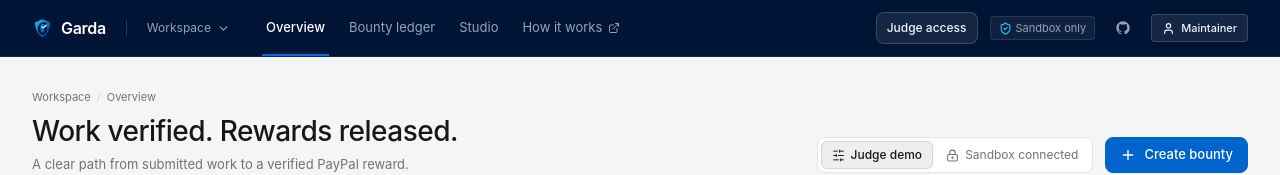
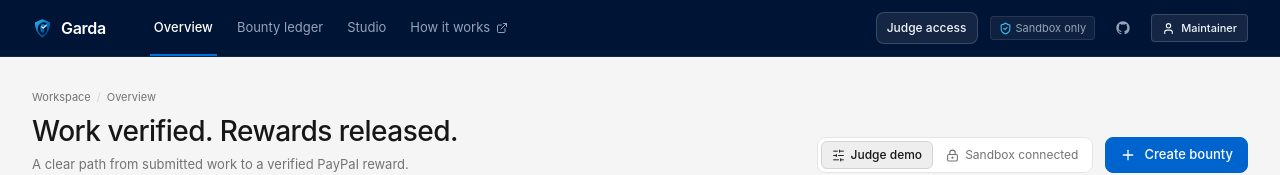
Before and after one commit to ralvyathaya/bountyguard, a Next.js app: page / in a window 1280 px wide. Shown: the top 175 px of the page. Built offline with nearby package versions, Linux system fonts and the light colour scheme; no server answers; what ag-grid-community would draw is missing.

Commit message:
refactor(ui): streamline topbar navigation by removing unused workspace dropdown

```diff
--- a/app/globals.css
+++ b/app/globals.css
@@ -200,7 +200,7 @@ svg {
   align-self: stretch;
   align-items: center;
   gap: 16px;
-  margin-left: 12px;
+  margin-left: 24px;
   font-size: 13px;
 }
 .top-nav a,
--- a/components/command-center.tsx
+++ b/components/command-center.tsx
@@ -17,7 +17,6 @@ import {
   ArrowUpRight,
   Check,
   CheckCheck,
-  ChevronDown,
   CircleHelp,
   Code2,
   ExternalLink,
@@ -654,10 +653,6 @@ export function CommandCenter({ studioLicenseKey }: { studioLicenseKey?: string
             </span>
             Garda
           </a>
-          <span className="nav-divider" />
-          <span className="workspace-label">
-            Workspace <ChevronDown size={13} />
-          </span>
           <nav className="top-nav" aria-label="Main navigation">
             {(["overview", "ledger", "studio"] as WorkspaceView[]).map((key) => (
               <button key={key} className={workspaceView === key ? "nav-active" : ""} aria-current={workspaceView === key ? "page" : undefined} onClick={() => navigate(key)}>
```
